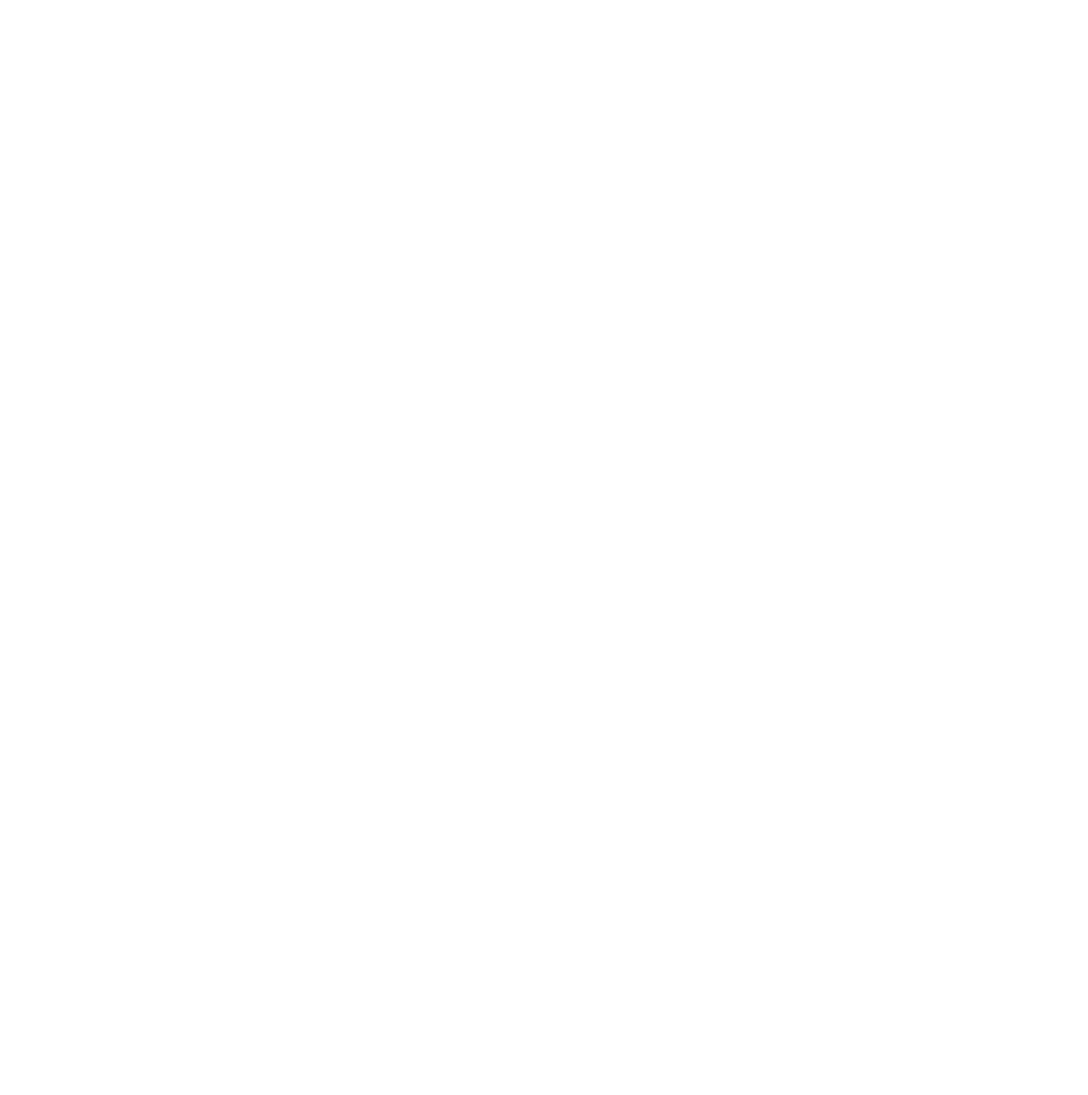
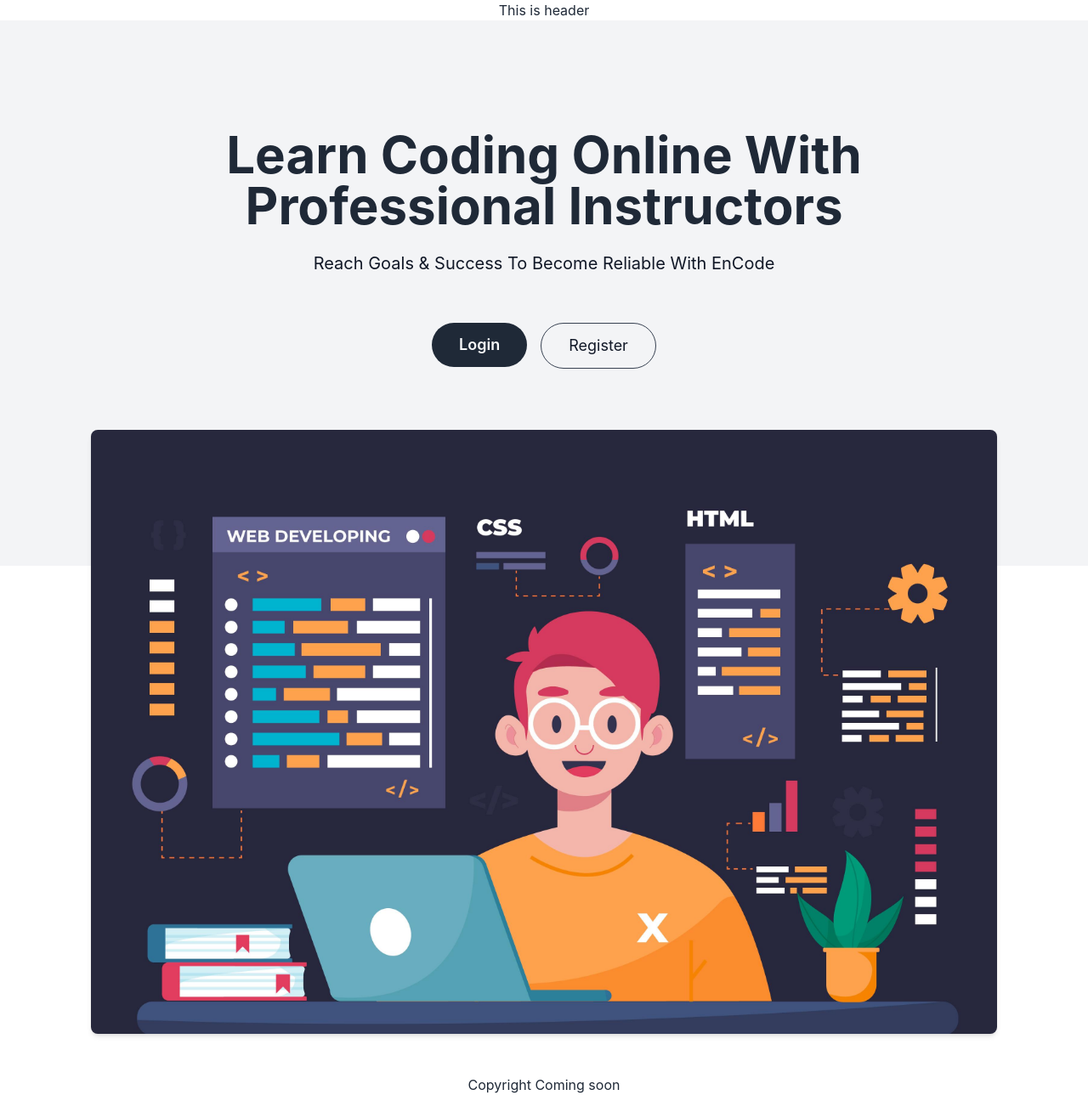
Before and after one commit to Imtiaj09/encode-learning-platform-client-side, a React (Create React App) app: page / in a window 1280 px wide. Shown: the whole page at 85% size. Before the commit the page ends 800 px from the top, so only its background shows below. Built offline with nearby package versions, Linux system fonts and the light colour scheme.

Commit message:
router has been added and home page has been created

```diff
--- a/src/App.js
+++ b/src/App.js
@@ -1,10 +1,12 @@
 import logo from './logo.svg';
 import './App.css';
+import { RouterProvider } from 'react-router-dom';
+import { routes } from './Routes/Routes/Routes';
 
 function App() {
   return (
     <div className="App">
-
+      <RouterProvider router={routes}></RouterProvider>
     </div>
   );
 }
--- /dev/null
+++ b/src/Pages/Home/Home.jsx
@@ -0,0 +1,45 @@
+import React from "react";
+import { Link } from "react-router-dom";
+import heroImg from "../../assets/images/hero.jpg";
+
+const Home = () => {
+  return (
+    <section>
+      <div className="bg-gray-100">
+        <div className="container flex flex-col items-center px-4 py-16 pb-24 mx-auto text-center lg:pb-56 md:py-32 md:px-10 lg:px-32 text-gray-900">
+          <h1 className="text-5xl font-bold leading-none sm:text-6xl xl:max-w-3xl text-gray-800">
+            Learn Coding Online With Professional Instructors
+          </h1>
+          <p className="mt-6 mb-8 text-xl sm:mb-12 xl:max-w-3xl text-gray-900">
+            Reach Goals & Success To Become Reliable With EnCode
+          </p>
+          <div className="flex flex-wrap justify-center">
+            <Link to="/login">
+              <button
+                type="button"
+                className="px-8 py-3 m-2 text-lg font-semibold rounded-full  bg-gray-800 hover:bg-gray-700 text-gray-50"
+              >
+                Login
+              </button>
+            </Link>
+            <Link to="/register">
+              <button
+                type="button"
+                className="px-8 py-3 m-2 text-lg border rounded-full border-gray-700 text-gray-900"
+              >
+                Register
+              </button>
+            </Link>
+          </div>
+        </div>
+      </div>
+      <img
+        src={heroImg}
+        alt=""
+        className="w-5/6 mx-auto mb-12 -mt-20 rounded-lg shadow-md lg:-mt-40 bg-gray-500"
+      />
+    </section>
+  );
+};
+
+export default Home;
--- /dev/null
+++ b/src/Pages/Shared/ErrorPage/ErrorPage.jsx
@@ -0,0 +1,7 @@
+import React from "react";
+
+const ErrorPage = () => {
+  return <div></div>;
+};
+
+export default ErrorPage;
--- /dev/null
+++ b/src/Pages/Shared/Footer/Footer.jsx
@@ -0,0 +1,11 @@
+import React from "react";
+
+const Footer = () => {
+  return (
+    <div>
+      <p>Copyright Coming soon</p>
+    </div>
+  );
+};
+
+export default Footer;
--- /dev/null
+++ b/src/Pages/Shared/Header/Header.jsx
@@ -0,0 +1,7 @@
+import React from "react";
+
+const Header = () => {
+  return <div>This is header</div>;
+};
+
+export default Header;
--- /dev/null
+++ b/src/Routes/Routes/Routes.jsx
@@ -0,0 +1,22 @@
+import { createBrowserRouter } from "react-router-dom";
+import Main from "../../layout/Main";
+import Home from "../../Pages/Home/Home";
+import ErrorPage from "../../Pages/Shared/ErrorPage/ErrorPage";
+
+export const routes = createBrowserRouter([
+  {
+    path: "/",
+    element: <Main></Main>,
+    errorElement: <ErrorPage></ErrorPage>,
+    children: [
+      {
+        path: "/",
+        element: <Home></Home>,
+      },
+      {
+        path: "/home",
+        element: <Home></Home>,
+      },
+    ],
+  },
+]);
--- /dev/null
+++ b/src/layout/Main.jsx
@@ -0,0 +1,16 @@
+import React from "react";
+import { Outlet } from "react-router-dom";
+import Footer from "../Pages/Shared/Footer/Footer";
+import Header from "../Pages/Shared/Header/Header";
+
+const Main = () => {
+  return (
+    <div>
+      <Header></Header>
+      <Outlet></Outlet>
+      <Footer></Footer>
+    </div>
+  );
+};
+
+export default Main;
```
Also changed, not shown: src/assets/images/hero.jpg (added).
